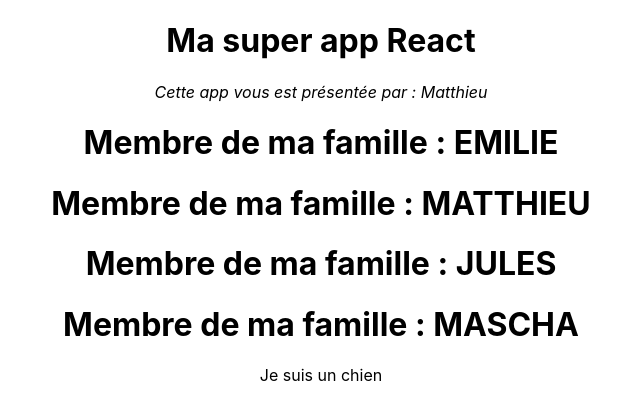
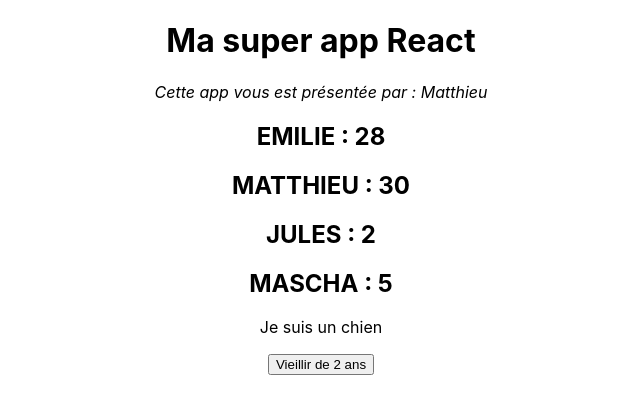
Before and after one commit to Dubmatth/react-1, a React (Create React App) app: page / in a window 1280 px wide. Shown: the top 420 px of the page, without its empty margins (319-959 px from the left). Built offline with nearby package versions, Linux system fonts and the light colour scheme.

Commit message:
Modifs App.js & Membre.js en rapport avec la function vieillir

```diff
--- a/src/App.js
+++ b/src/App.js
@@ -1,6 +1,7 @@
 import React, { Component } from 'react'
 import './App.css'
 import Membre from './Components/Membre'
+import Button from './Components/Button'
 
 const famille = {
   membre1: {
@@ -23,8 +24,15 @@
 
 class App extends Component {
 
+
   state = {
     famille
+  }
+
+  handleClick = (addAge) => {
+    const famille = { ...this.state.famille }
+    famille.membre1.age += addAge
+    this.setState({ famille })
   }
 
   render() {
@@ -34,12 +42,23 @@
         <div className="App">
           <h1>{titre}</h1>
           <em>Cette app vous est présentée par : {auteur}</em>
-          <Membre nom={famille.membre1.nom} />
-          <Membre nom={famille.membre2.nom} />
-          <Membre nom={famille.membre3.nom} />
-          <Membre nom={famille.membre4.nom} >
+          <Membre
+            age={famille.membre1.age}
+            nom={famille.membre1.nom} />
+          <Membre
+            age={famille.membre2.age}
+            nom={famille.membre2.nom} />
+          <Membre
+            age={famille.membre3.age}
+            nom={famille.membre3.nom} />
+          <Membre
+            age={famille.membre4.age}
+            nom={famille.membre4.nom} >
             Je suis un chien
           </Membre>
+          <Button
+            vieillir = {() => this.handleClick(2)}
+          />
         </div>
 
     )
--- a/src/Components/Membre.js
+++ b/src/Components/Membre.js
@@ -1,9 +1,9 @@
 import React, { Fragment } from 'react'
 
-const Membre = ({ nom, children }) => {
+const Membre = ({ nom, age, children }) => {
     return (
         <Fragment>
-            <h1>Membre de ma famille : {nom.toUpperCase()}</h1>
+            <h2>{nom.toUpperCase()} : {age}</h2>
             { children ? <p>{children}</p> : <Fragment/>}
         </Fragment>
     )
```
